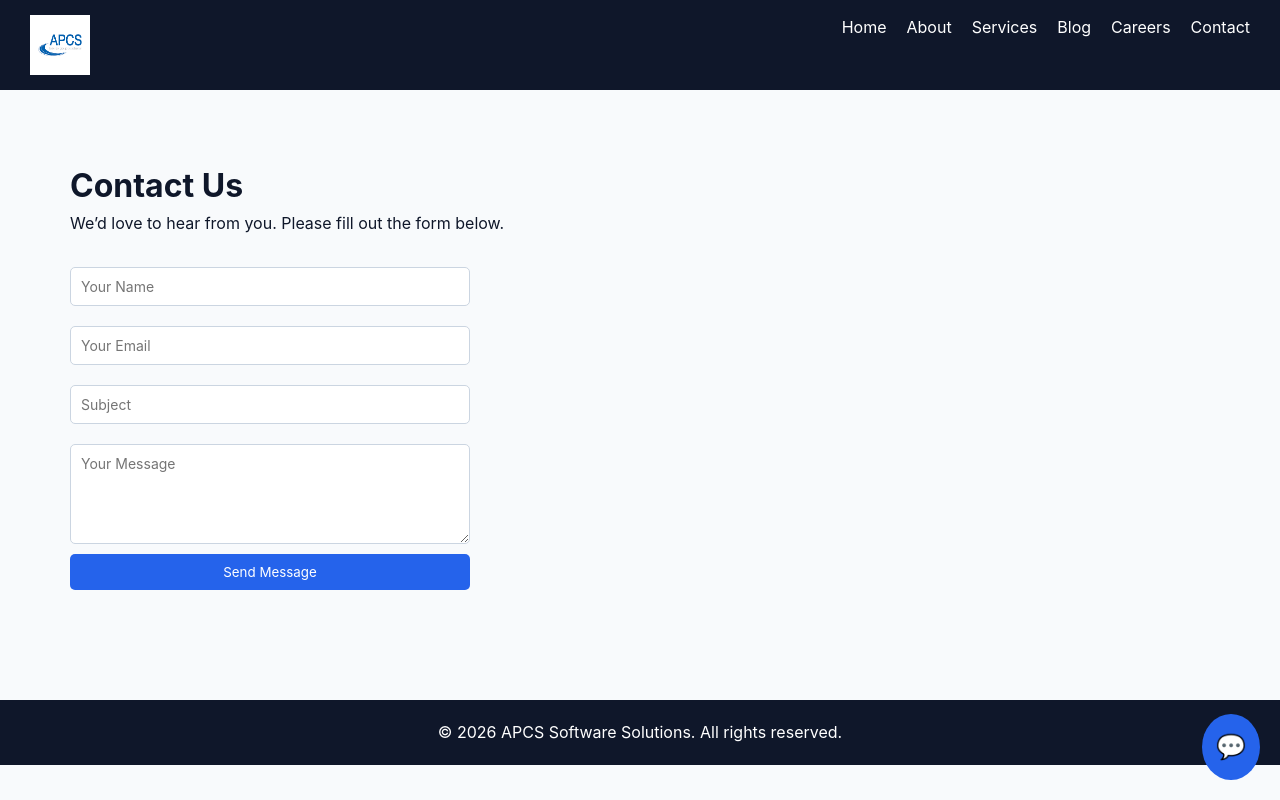
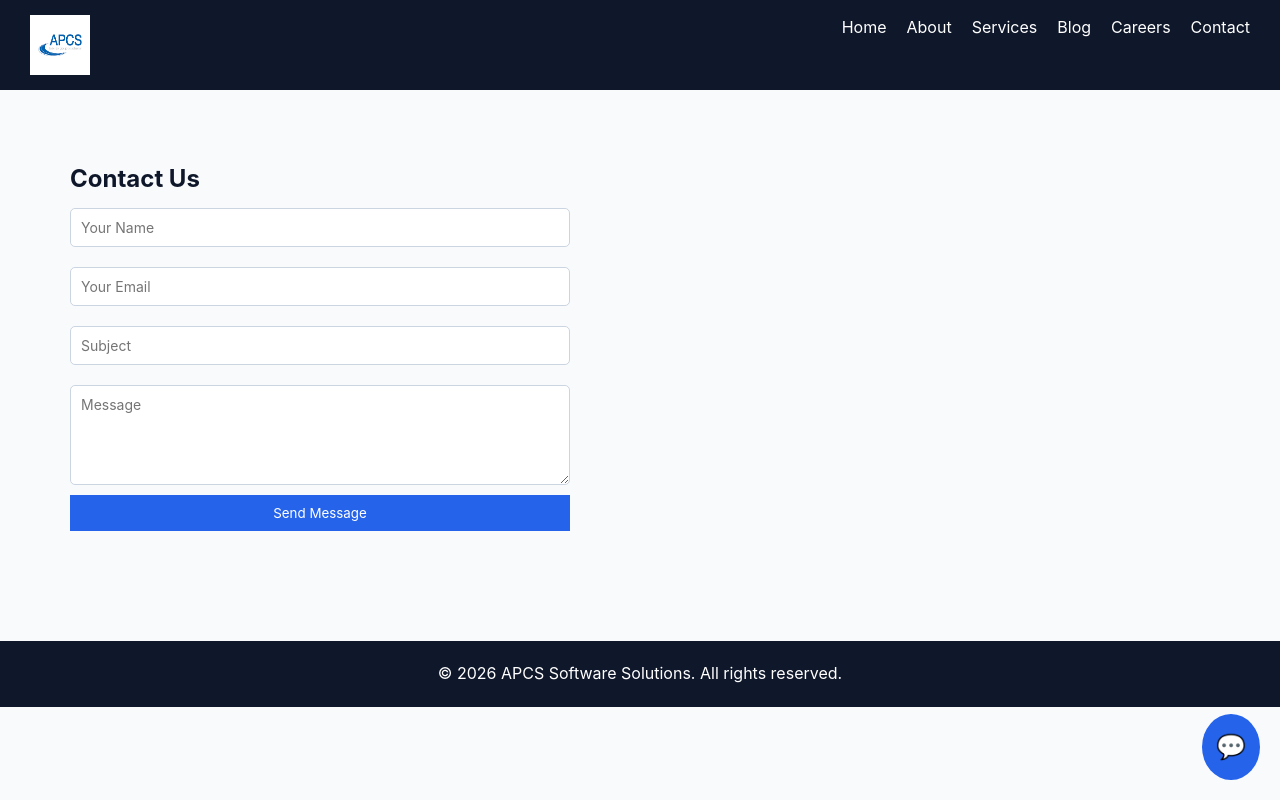
Before and after one commit to christhurajd/deploy-react-company-app, a React (Vite) app: page /contact in a window 1280 px wide. Built offline with nearby package versions, Linux system fonts and the light colour scheme.

Commit message:
provide send email option for contact us page

```diff
--- a/src/admin/AdminApplications.jsx
+++ b/src/admin/AdminApplications.jsx
@@ -1,5 +1,6 @@
 import { useEffect, useState } from "react";
 import { getApplications } from "../services/jobService";
+import { Link } from "react-router-dom";
 
 function AdminApplications() {
 
@@ -39,6 +40,7 @@ function AdminApplications() {
 
   return (
     <div style={{ padding: "40px" }}>
+        <Link to="/admin/dashboard">← Back to Dashboard</Link>
       <h1>Job Applications</h1>
 
       <table style={styles.table}>
--- a/src/admin/Dashboard.jsx
+++ b/src/admin/Dashboard.jsx
@@ -15,8 +15,8 @@ function Dashboard() {
 
   return (
     <div style={{ padding: "40px" }}>
-      <h1>Admin Dashboard</h1>
-      <p>Manage your website content from here.</p>
+      <h1>Dashboard</h1>
+      {/* <p>Manage your website content from here.</p> */}
 
       {/* Stats Cards */}
       <div style={styles.cardContainer}>
--- a/src/admin/ManageBlogs.jsx
+++ b/src/admin/ManageBlogs.jsx
@@ -34,6 +34,7 @@ function ManageBlogs() {
 
   return (
     <div style={{ padding: "40px" }}>
+       <Link to="/admin/dashboard">← Back to Dashboard</Link>
       <h1>Manage Blogs</h1>
 
       <Link to="/admin/blogs/create">
--- a/src/admin/ManageJobs.jsx
+++ b/src/admin/ManageJobs.jsx
@@ -31,6 +31,7 @@ const [jobs, setJobs] = useState([]);
 
   return (
     <div style={{ padding: "20px" }}>
+      <Link to="/admin/dashboard">← Back to Dashboard</Link>
       <h2>Manage Jobs</h2>
 
       <Link to="/admin/jobs/create">
--- a/src/pages/Contact.jsx
+++ b/src/pages/Contact.jsx
@@ -1,6 +1,8 @@
 import { useState } from "react";
+import { sendContact } from "../services/contactService";
 
 function Contact() {
+
   const [form, setForm] = useState({
     name: "",
     email: "",
@@ -8,84 +10,86 @@ function Contact() {
     message: ""
   });
 
-  const [errors, setErrors] = useState({});
-  const [submitted, setSubmitted] = useState(false);
+  const [success, setSuccess] = useState(false);
 
   const handleChange = (e) => {
-    setForm({ ...form, [e.target.name]: e.target.value });
+    setForm({
+      ...form,
+      [e.target.name]: e.target.value
+    });
   };
 
-  const validate = () => {
-    const newErrors = {};
-    if (!form.name) newErrors.name = "Name is required";
-    if (!form.email) newErrors.email = "Email is required";
-    if (!form.subject) newErrors.subject = "Subject is required";
-    if (!form.message) newErrors.message = "Message is required";
-    return newErrors;
-  };
+  const handleSubmit = async (e) => {
 
-  const handleSubmit = (e) => {
     e.preventDefault();
-    const validationErrors = validate();
 
-    if (Object.keys(validationErrors).length > 0) {
-      setErrors(validationErrors);
-      return;
+    try {
+
+      await sendContact(form);
+
+      setSuccess(true);
+
+      setForm({
+        name: "",
+        email: "",
+        subject: "",
+        message: ""
+      });
+
+    } catch {
+
+      alert("Failed to send message");
+
     }
-
-    // Mock submit (API later)
-    console.log("Contact Form Data:", form);
-    setSubmitted(true);
-    setForm({ name: "", email: "", subject: "", message: "" });
-    setErrors({});
   };
 
   return (
     <div style={{ padding: "40px" }}>
-      <h1>Contact Us</h1>
-      <p>We’d love to hear from you. Please fill out the form below.</p>
+      <h2>Contact Us</h2>
 
-      {submitted && (
-        <p style={{ color: "green", marginTop: "10px" }}>
+      {success && (
+        <p style={{color:"green"}}>
           ✅ Message sent successfully!
         </p>
       )}
 
+      <form onSubmit={handleSubmit}
+            style={styles.form}>
 
-      <form onSubmit={handleSubmit} style={styles.form}>
         <input
           name="name"
           placeholder="Your Name"
           value={form.name}
           onChange={handleChange}
+          required
         />
-        {errors.name && <span style={styles.error}>{errors.name}</span>}
 
         <input
           name="email"
+          type="email"
           placeholder="Your Email"
           value={form.email}
           onChange={handleChange}
+          required
         />
-        {errors.email && <span style={styles.error}>{errors.email}</span>}
 
         <input
           name="subject"
           placeholder="Subject"
           value={form.subject}
           onChange={handleChange}
+          required
         />
-        {errors.subject && <span style={styles.error}>{errors.subject}</span>}
 
         <textarea
           name="message"
-          placeholder="Your Message"
+          placeholder="Message"
           value={form.message}
           onChange={handleChange}
+          required
         />
-        {errors.message && <span style={styles.error}>{errors.message}</span>}
 
-        <button type="submit" style={styles.btn}>
+        <button style={styles.btn}>
           Send Message
         </button>
       </form>
@@ -93,25 +97,137 @@ function Contact() {
   );
 }
 
+export default Contact;
+
 const styles = {
-  form: {
-    maxWidth: "400px",
-    display: "flex",
-    flexDirection: "column",
-    gap: "10px",
-    marginTop: "20px"
+  form:{
+    maxWidth:"500px",
+    display:"flex",
+    flexDirection:"column",
+    gap:"10px"
   },
-  btn: {
-    padding: "10px",
-    background: "#2563eb",
-    color: "white",
-    border: "none",
-    borderRadius: "5px"
-  },
-  error: {
-    color: "red",
-    fontSize: "12px"
+  btn:{
+    background:"#2563eb",
+    color:"white",
+    padding:"10px",
+    border:"none"
   }
 };
 
-export default Contact;
+// import { useState } from "react";
+
+// function Contact() {
+//   const [form, setForm] = useState({
+//     name: "",
+//     email: "",
+//     subject: "",
+//     message: ""
+//   });
+
+//   const [errors, setErrors] = useState({});
+//   const [submitted, setSubmitted] = useState(false);
+
+//   const handleChange = (e) => {
+//     setForm({ ...form, [e.target.name]: e.target.value });
+//   };
+
+//   const validate = () => {
+//     const newErrors = {};
+//     if (!form.name) newErrors.name = "Name is required";
+//     if (!form.email) newErrors.email = "Email is required";
+//     if (!form.subject) newErrors.subject = "Subject is required";
+//     if (!form.message) newErrors.message = "Message is required";
+//     return newErrors;
+//   };
+
+//   const handleSubmit = (e) => {
+//     e.preventDefault();
+//     const validationErrors = validate();
+
+//     if (Object.keys(validationErrors).length > 0) {
+//       setErrors(validationErrors);
+//       return;
+//     }
+
+//     // Mock submit (API later)
+//     console.log("Contact Form Data:", form);
+//     setSubmitted(true);
+//     setForm({ name: "", email: "", subject: "", message: "" });
+//     setErrors({});
+//   };
+
+//   return (
+//     <div style={{ padding: "40px" }}>
+//       <h1>Contact Us</h1>
+//       <p>We’d love to hear from you. Please fill out the form below.</p>
+
+//       {submitted && (
+//         <p style={{ color: "green", marginTop: "10px" }}>
+//           ✅ Message sent successfully!
+//         </p>
+//       )}
+
+
+//       <form onSubmit={handleSubmit} style={styles.form}>
+//         <input
+//           name="name"
+//           placeholder="Your Name"
+//           value={form.name}
+//           onChange={handleChange}
+//         />
+//         {errors.name && <span style={styles.error}>{errors.name}</span>}
+
+//         <input
+//           name="email"
+//           placeholder="Your Email"
+//           value={form.email}
+//           onChange={handleChange}
+//         />
+//         {errors.email && <span style={styles.error}>{errors.email}</span>}
+
+//         <input
+//           name="subject"
+//           placeholder="Subject"
+//           value={form.subject}
+//           onChange={handleChange}
+//         />
+//         {errors.subject && <span style={styles.error}>{errors.subject}</span>}
+
+//         <textarea
+//           name="message"
+//           placeholder="Your Message"
+//           value={form.message}
+//           onChange={handleChange}
+//         />
+//         {errors.message && <span style={styles.error}>{errors.message}</span>}
+
+//         <button type="submit" style={styles.btn}>
+//           Send Message
+//         </button>
+//       </form>
+//     </div>
+//   );
+// }
+
+// const styles = {
+//   form: {
+//     maxWidth: "400px",
+//     display: "flex",
+//     flexDirection: "column",
+//     gap: "10px",
+//     marginTop: "20px"
+//   },
+//   btn: {
+//     padding: "10px",
+//     background: "#2563eb",
+//     color: "white",
+//     border: "none",
+//     borderRadius: "5px"
+//   },
+//   error: {
+//     color: "red",
+//     fontSize: "12px"
+//   }
+// };
+
+// export default Contact;
--- a/src/pages/JobDetails.jsx
+++ b/src/pages/JobDetails.jsx
@@ -103,13 +103,15 @@ function JobDetails() {
 //   );
 // }
 
-function ApplyForm() {
+function ApplyForm({ jobId }) {
 
   const [form, setForm] = useState({
       name: "",
       email: "",
       phonenumber: ""
     });
+
+    const [file, setFile] = useState(null);
 
     const [errors, setErrors] = useState({});
     const [submitted, setSubmitted] = useState(false);
@@ -138,16 +140,17 @@ function ApplyForm() {
     // Mock submit (API later)
 
     const formData = new FormData();
-
+console.log("test: "+form.name)
 formData.append("name", form.name);
 formData.append("email", form.email);
 formData.append("phoneNumber", form.phonenumber);
 formData.append("jobId", jobId);
 formData.append("resume", file);
+console.log("Job Form Data:", [...formData.entries()]);
 await applyJob(formData);
 
 
-    console.log("Job Form Data:", formData);
+
     setSubmitted(true);
     setForm({ name: "", email: "", phonenumber: "" });
     setErrors({});
--- /dev/null
+++ b/src/services/contactService.js
@@ -0,0 +1,17 @@
+const API ="https://apcs-api-hyceezatfxfhhta8.canadacentral-01.azurewebsites.net/api/contact";
+
+export async function sendContact(data) {
+
+  const res = await fetch(API, {
+    method: "POST",
+    headers: {
+      "Content-Type": "application/json"
+    },
+    body: JSON.stringify(data)
+  });
+
+  if (!res.ok)
+    throw new Error("Failed to send message");
+
+  return res.json();
+}
```
